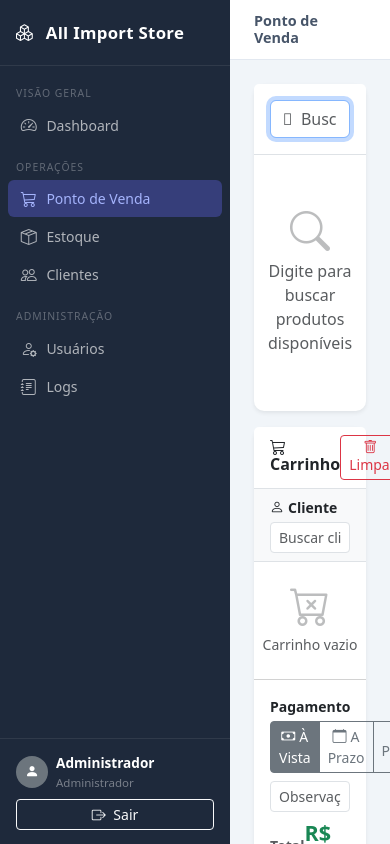
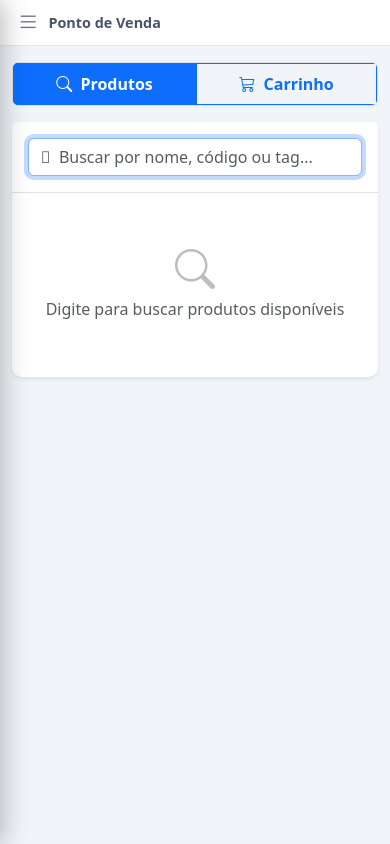
Before and after one commit to alcirdublagens/gerenciamento-estoque, a Flask app: page /pdv/ in a window 390 px wide. Run offline with Flask 3, Linux system fonts and the light colour scheme; a user stored in the database is signed in; some libraries are stand-ins or nearby versions.

Commit message:
feat: otimização mobile em todos os templates
- base.html: sidebar off-canvas com hamburger e overlay no mobile
- pdv/index.html: tabs Produtos/Carrinho com badge de itens no mobile
- estoque, clientes, dashboard, logs: ocultar colunas menos relevantes em telas pequenas

Co-Authored-By: Claude Sonnet 4.6 <noreply@anthropic.com>

```diff
--- a/templates/base.html
+++ b/templates/base.html
@@ -98,6 +98,31 @@
             font-weight: 700;
             line-height: 1.2;
         }
+
+        /* ── Mobile sidebar ── */
+        #sidebarOverlay {
+            display: none;
+            position: fixed;
+            inset: 0;
+            background: rgba(0,0,0,.55);
+            z-index: 199;
+        }
+        #sidebarOverlay.show { display: block; }
+
+        @media (max-width: 991.98px) {
+            #sidebar {
+                position: fixed;
+                top: 0; left: 0;
+                height: 100%;
+                z-index: 200;
+                transform: translateX(-100%);
+                transition: transform .25s ease;
+                box-shadow: 4px 0 24px rgba(0,0,0,.25);
+            }
+            #sidebar.show { transform: translateX(0); }
+            .content-area { padding: 1rem .75rem; }
+            .topbar { padding: .65rem 1rem; }
+        }
     </style>
 </head>
 <body>
@@ -169,6 +194,10 @@
 
     <div id="main-content">
         <div class="topbar">
+            <button class="btn btn-sm btn-link text-secondary d-lg-none me-2 p-0 lh-1"
+                    id="btnToggleSidebar" aria-label="Menu">
+                <i class="bi bi-list" style="font-size:1.4rem;"></i>
+            </button>
             <h6 class="mb-0">{% block page_title %}{% endblock %}</h6>
             {% if notif_count > 0 %}
             <span class="ms-auto badge bg-danger">
@@ -193,7 +222,23 @@
         </div>
     </div>
 
+    <div id="sidebarOverlay"></div>
     <script src="https://cdn.jsdelivr.net/npm/bootstrap@5.3.3/dist/js/bootstrap.bundle.min.js"></script>
     {% block scripts %}{% endblock %}
+    <script>
+    (function(){
+        var sidebar=document.getElementById('sidebar');
+        var overlay=document.getElementById('sidebarOverlay');
+        var btn=document.getElementById('btnToggleSidebar');
+        if(!btn)return;
+        function openSidebar(){sidebar.classList.add('show');overlay.classList.add('show');}
+        function closeSidebar(){sidebar.classList.remove('show');overlay.classList.remove('show');}
+        btn.addEventListener('click',function(){sidebar.classList.contains('show')?closeSidebar():openSidebar();});
+        overlay.addEventListener('click',closeSidebar);
+        sidebar.querySelectorAll('.nav-link').forEach(function(l){
+            l.addEventListener('click',function(){if(window.innerWidth<992)closeSidebar();});
+        });
+    })();
+    </script>
 </body>
 </html>
--- a/templates/pdv/index.html
+++ b/templates/pdv/index.html
@@ -3,10 +3,24 @@
 {% block page_title %}Ponto de Venda{% endblock %}
 
 {% block content %}
-<div class="row g-3" style="height: calc(100vh - 130px);">
+
+<!-- Mobile tab switcher -->
+<div class="d-flex d-lg-none mb-3 rounded overflow-hidden border">
+    <button class="btn btn-primary flex-grow-1 fw-semibold rounded-0 py-2"
+            id="tabProdutosBtn" onclick="switchTab('produtos')">
+        <i class="bi bi-search me-1"></i> Produtos
+    </button>
+    <button class="btn btn-outline-primary flex-grow-1 fw-semibold rounded-0 py-2 position-relative"
+            id="tabCarrinhoBtn" onclick="switchTab('carrinho')">
+        <i class="bi bi-cart3 me-1"></i> Carrinho
+        <span id="tabCartBadge" class="badge bg-danger ms-1" style="display:none;font-size:.65rem;"></span>
+    </button>
+</div>
+
+<div class="row g-3" id="pdvRow" style="height: calc(100vh - 130px);">
 
     <!-- Painel de Produtos -->
-    <div class="col-lg-7 d-flex flex-column" style="min-height:0;">
+    <div class="col-lg-7 d-flex flex-column pdv-panel" id="panelProdutos" style="min-height:0;">
         <div class="card border-0 shadow-sm d-flex flex-column flex-grow-1" style="min-height:0;">
             <div class="card-header bg-white border-bottom py-3">
                 <input type="text" id="buscaProduto" class="form-control"
@@ -22,7 +36,7 @@
     </div>
 
     <!-- Painel do Carrinho -->
-    <div class="col-lg-5 d-flex flex-column" style="min-height:0;">
+    <div class="col-lg-5 d-flex flex-column pdv-panel" id="panelCarrinho" style="min-height:0;">
         <div class="card border-0 shadow-sm d-flex flex-column flex-grow-1" style="min-height:0;">
 
             <!-- Header Carrinho -->
@@ -300,14 +314,17 @@ function renderCarrinho() {
     const btnFinalizar = document.getElementById('btnFinalizar');
     const qtdBadge = document.getElementById('qtdItens');
 
+    const tabBadge = document.getElementById('tabCartBadge');
     if (!carrinho.size) {
         vazio.style.display = 'block';
         itensEl.innerHTML = '';
         document.getElementById('totalCarrinho').textContent = 'R$ 0,00';
         btnFinalizar.disabled = true;
         qtdBadge.style.display = 'none';
+        if (tabBadge) tabBadge.style.display = 'none';
         return;
     }
+    if (tabBadge) { tabBadge.textContent = carrinho.size; tabBadge.style.display = ''; }
 
     vazio.style.display = 'none';
     btnFinalizar.disabled = false;
@@ -406,8 +423,32 @@ function fmtBrl(v) { return v.toFixed(2).replace('.', ','); }
 function escHtml(str) {
     return String(str).replace(/&/g,'&amp;').replace(/</g,'&lt;').replace(/>/g,'&gt;').replace(/"/g,'&quot;');
 }
+
+// ── Mobile tabs ───────────────────────────────────────────
+function switchTab(tab) {
+    document.getElementById('panelProdutos').classList.toggle('mobile-active', tab === 'produtos');
+    document.getElementById('panelCarrinho').classList.toggle('mobile-active', tab === 'carrinho');
+    var isProd = tab === 'produtos';
+    document.getElementById('tabProdutosBtn').className =
+        'btn flex-grow-1 fw-semibold rounded-0 py-2 ' + (isProd ? 'btn-primary' : 'btn-outline-primary');
+    document.getElementById('tabCarrinhoBtn').className =
+        'btn flex-grow-1 fw-semibold rounded-0 py-2 position-relative ' + (!isProd ? 'btn-primary' : 'btn-outline-primary');
+}
+if (window.innerWidth < 992) switchTab('produtos');
+window.addEventListener('resize', function() {
+    if (window.innerWidth >= 992) {
+        document.querySelectorAll('.pdv-panel').forEach(function(el){ el.classList.remove('mobile-active'); });
+    } else if (!document.querySelector('.pdv-panel.mobile-active')) {
+        switchTab('produtos');
+    }
+});
 </script>
 <style>
 .item-produto:hover { background: #f8f9fa; }
+@media (max-width: 991.98px) {
+    #pdvRow { height: auto !important; }
+    .pdv-panel { display: none !important; }
+    .pdv-panel.mobile-active { display: flex !important; flex-direction: column; min-height: calc(100vh - 195px); }
+}
 </style>
 {% endblock %}
```
Also changed, not shown: templates/clientes/index.html (+8 -8 lines), templates/dashboard/index.html (+4 -4 lines), templates/estoque/index.html (+9 -9 lines), templates/logs/index.html (+6 -6 lines).
